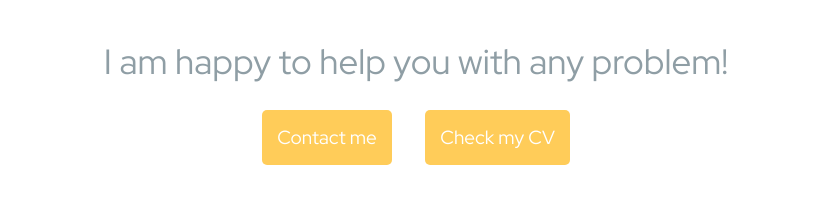
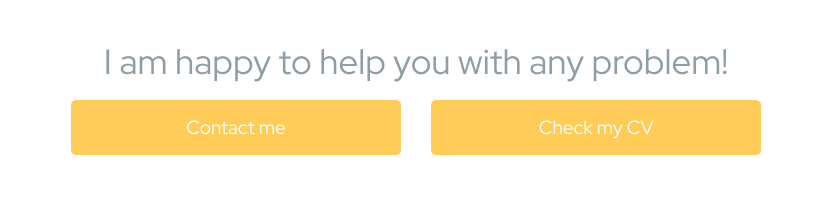
Before and after one commit to aeiouy08/portfolio, a plain HTML site: page index.html in a window 1280 px wide. Shown: the part 689-896 px from the top of the page, without its empty margins (224-1055 px from the left). Drawn offline with Linux system fonts and the light colour scheme.

Commit message:
Add new files

```diff
--- a/index.html
+++ b/index.html
@@ -41,7 +41,15 @@
     <section id="askme">
         <div class="container">
             <h2>I am happy to help you with any problem!</h2>
-            <div class="button">
+            <div class="button" style="
+                display: inline-flex;
+                width: 300px;
+                justify-content: center;
+                align-items: center;
+                align-content: center;
+                flex: 10 0;
+                margin: auto;
+            " >
                 <a href="#" class="orangebutton">Contact me</a>
                 <a href="#" class="orangebutton">Check my CV</a>
             </div>
@@ -125,7 +133,7 @@
                 </form>
             </div>
         </section>
-
+</body>
         <footer>
             <div class="socials">
                 <div class="socialdivs">
@@ -151,5 +159,5 @@
 
 
 
-</body>
+
 </html>
--- a/pmain.css
+++ b/pmain.css
@@ -249,6 +249,7 @@ header .container {
 	width:100%;
     text-align: center;
     margin-top: 30px;
+    flex-flow: column wrap;
 
 }
 
@@ -256,7 +257,8 @@ header .container {
 {
 	width: 800px;
 	margin-left: auto;
-	margin-right: auto;
+    margin-right: auto;
+
 }
 
 .fb
```
